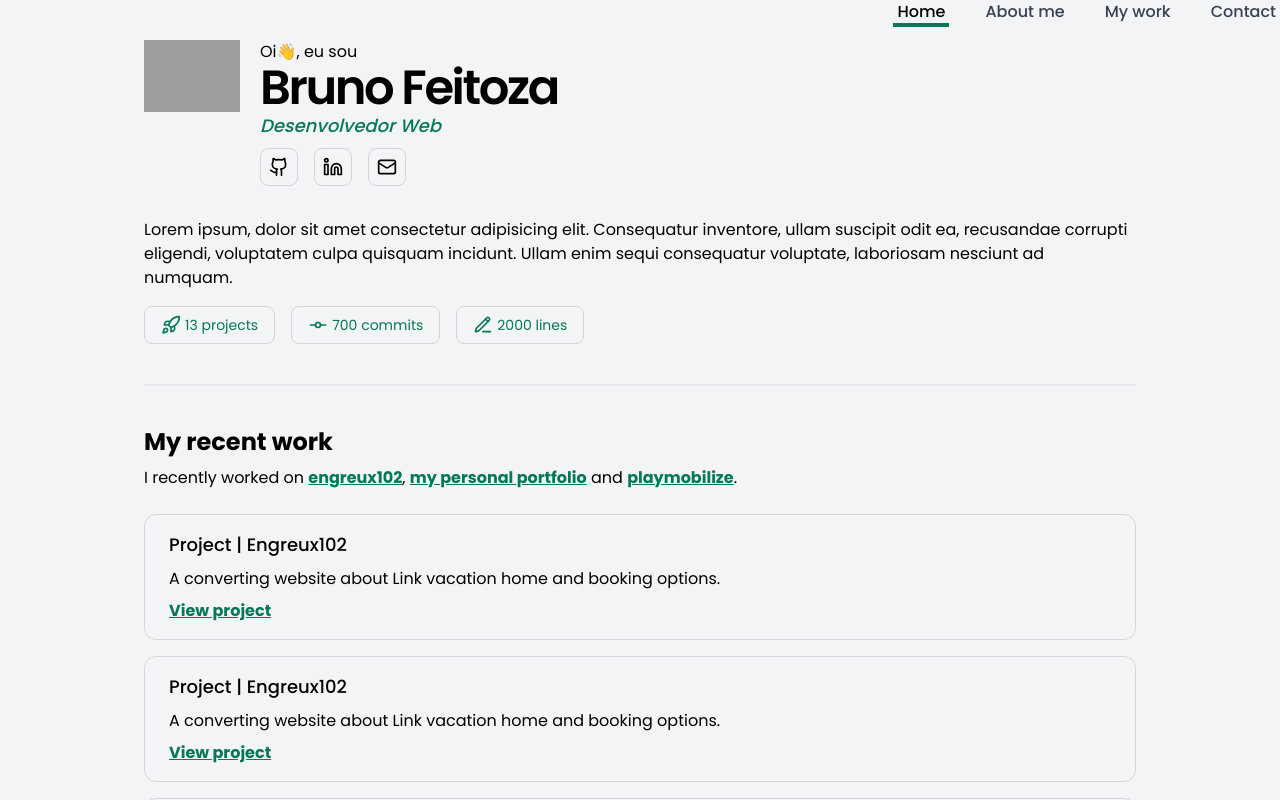
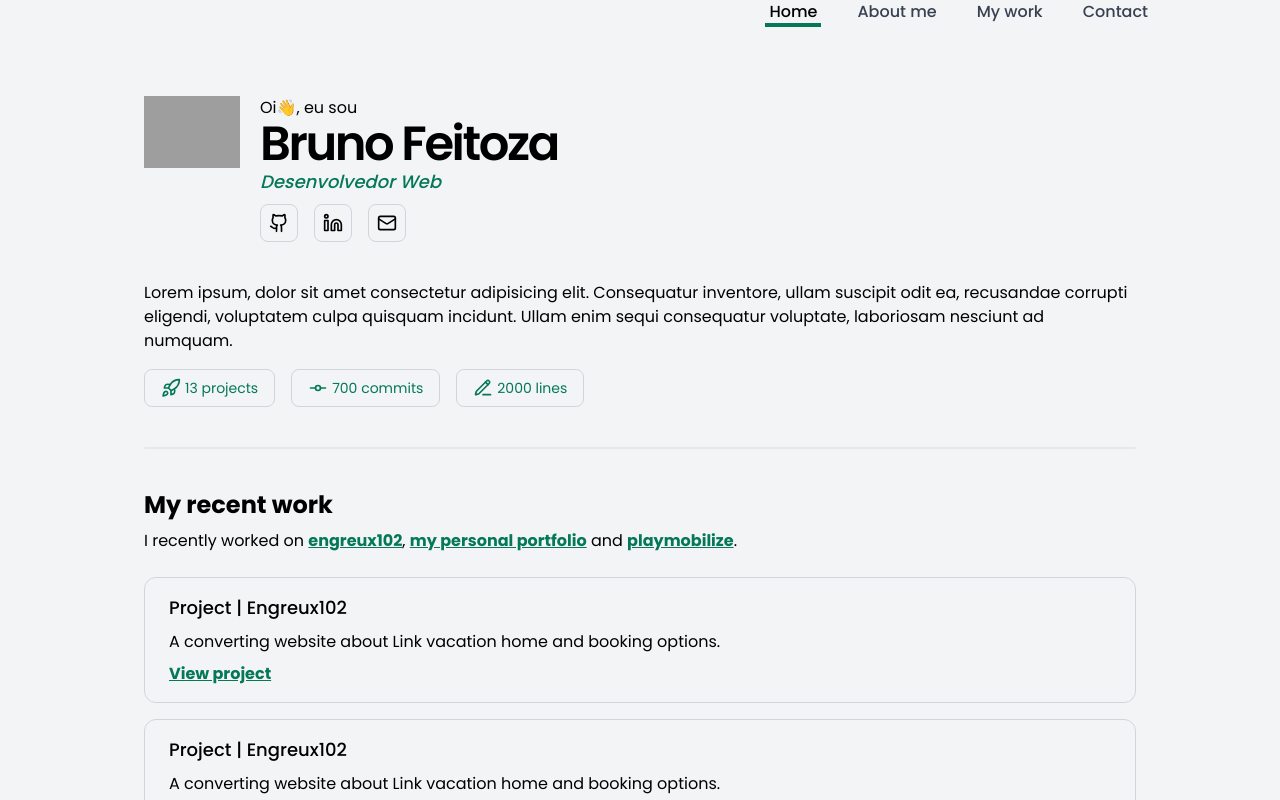
Before and after one commit to feitozabruno/brunodev.com.br, a Next.js app: page / in a window 1280 px wide. Shown: the top 800 px of the page. Built offline with nearby package versions, Linux system fonts and the light colour scheme; grey boxes are pictures that could not be loaded.

Commit message:
refactor: update home components with atomic design

```diff
--- a/src/components/ui/dropdown-menu.tsx
+++ b/src/components/ui/dropdown-menu.tsx
@@ -33,8 +33,7 @@ export function DropdownMenu() {
   }
 
   return (
-    <header className="md:hidden">
-      <nav>
+    <nav className="fixed inset-x-0 top-0 bg-gray-100 md:hidden">
       <div className="relative z-50 flex justify-end bg-gray-100 p-4">
         <button onClick={toggleMenu}>
           {open ? <Icon.X /> : <Icon.Menu />}
@@ -70,6 +69,5 @@ export function DropdownMenu() {
         </Link>
       </ul>
     </nav>
-    </header>
   )
 }
--- /dev/null
+++ b/src/components/ui/icon-button.tsx
@@ -0,0 +1,21 @@
+import Link from 'next/link'
+import React from 'react'
+
+interface IconButtonProps extends React.ComponentPropsWithoutRef<'svg'> {
+  link: string
+  Icon: React.ComponentType<React.SVGProps<SVGSVGElement>>
+}
+
+export function IconButton({ Icon, link, ...props }: IconButtonProps) {
+  return (
+    <Link
+      href={link}
+      className="inline-block rounded-lg border border-gray-300 p-2"
+    >
+      <Icon
+        className="h-4 w-4 transition-all hover:scale-110 hover:transition-all md:h-5 md:w-5"
+        {...props}
+      />
+    </Link>
+  )
+}
--- /dev/null
+++ b/src/components/ui/info-badge.tsx
@@ -0,0 +1,15 @@
+import React from 'react'
+
+interface InfoBadgeProps extends React.ComponentPropsWithoutRef<'svg'> {
+  Icon: React.ComponentType<React.SVGProps<SVGSVGElement>>
+  children: React.ReactNode
+}
+
+export function InfoBadge({ Icon, children }: InfoBadgeProps) {
+  return (
+    <div className="flex items-center gap-1 rounded-lg border border-gray-300 px-4 py-2 text-emerald-700">
+      <Icon className="h-5 w-5" />
+      {children}
+    </div>
+  )
+}
--- /dev/null
+++ b/src/components/ui/link-button.tsx
@@ -0,0 +1,15 @@
+import Link from 'next/link'
+import React from 'react'
+
+interface LinkButtonProps {
+  url: string
+  children: React.ReactNode
+}
+
+export function LinkButton({ url, children }: LinkButtonProps) {
+  return (
+    <Link href={url} className="font-bold text-emerald-700 underline">
+      {children}
+    </Link>
+  )
+}
--- a/src/pages/index.tsx
+++ b/src/pages/index.tsx
@@ -4,18 +4,20 @@ import { NavMenu } from '@/components/ui/nav-menu'
 
 import Image from 'next/image'
 import * as Icon from 'lucide-react'
-import Link from 'next/link'
+import { IconButton } from '@/components/ui/icon-button'
+import { LinkButton } from '@/components/ui/link-button'
+import { InfoBadge } from '@/components/ui/info-badge'
 
 export default function Home() {
   return (
     <>
-      <header>
+      <header className="relative mx-auto w-full md:max-w-screen-lg">
         <DropdownMenu />
         <NavMenu />
       </header>
 
       <main
-        className={`${poppins.className} mx-auto w-full max-w-screen-lg p-4 antialiased`}
+        className={`${poppins.className} mx-auto mt-14 w-full p-4 antialiased md:max-w-screen-lg`}
       >
         <section className="flex gap-5 md:flex-row">
           <div>
@@ -38,22 +40,14 @@ export default function Home() {
             </h3>
 
             <ul className="mt-2 flex gap-3 md:gap-4">
-              <li className="rounded-lg border border-gray-300 p-2">
-                <Link href="/">
-                  <Icon.Github className="h-4 w-4 transition-all hover:scale-110 hover:transition-all md:h-5 md:w-5" />
-                </Link>
+              <li>
+                <IconButton Icon={Icon.Github} link="/" />
               </li>
-
-              <li className="rounded-lg border border-gray-300 p-2">
-                <Link href="/">
-                  <Icon.Linkedin className="h-4 w-4 transition-all hover:scale-110 hover:transition-all md:h-5 md:w-5" />
-                </Link>
+              <li>
+                <IconButton Icon={Icon.Linkedin} link="/" />
               </li>
-
-              <li className="rounded-lg border border-gray-300 p-2">
-                <Link href="/">
-                  <Icon.Mail className="h-4 w-4 transition-all hover:scale-110 hover:transition-all md:h-5 md:w-5" />
-                </Link>
+              <li>
+                <IconButton Icon={Icon.Mail} link="/" />
               </li>
             </ul>
           </div>
@@ -68,20 +62,9 @@ export default function Home() {
           </p>
 
           <div className="mt-4 flex flex-wrap gap-4">
-            <div className="flex items-center gap-1 rounded-lg border border-gray-300 px-4 py-2 text-emerald-700">
-              <Icon.Rocket className="h-5 w-5" />
-              13 projects
-            </div>
-
-            <div className="flex items-center gap-1 rounded-lg border border-gray-300 px-4 py-2 text-emerald-700">
-              <Icon.GitCommit className="h-5 w-5" />
-              700 commits
-            </div>
-
-            <div className="flex items-center gap-1 rounded-lg border border-gray-300 px-4 py-2 text-emerald-700">
-              <Icon.PencilLine className="h-5 w-5" />
-              2000 lines
-            </div>
+            <InfoBadge Icon={Icon.Rocket}>13 projects</InfoBadge>
+            <InfoBadge Icon={Icon.GitCommit}>700 commits</InfoBadge>
+            <InfoBadge Icon={Icon.PencilLine}>2000 lines</InfoBadge>
           </div>
         </div>
 
@@ -91,19 +74,9 @@ export default function Home() {
           <header>
             <h2 className="text-2xl font-bold">My recent work</h2>
             <p className="mt-2">
-              I recently worked on{' '}
-              <Link href="/" className="font-bold text-emerald-700 underline">
-                engreux102
-              </Link>
-              ,{' '}
-              <Link href="/" className="font-bold text-emerald-700 underline">
-                my personal portfolio
-              </Link>{' '}
-              and{' '}
-              <Link href="/" className="font-bold text-emerald-700 underline">
-                playmobilize
-              </Link>
-              .
+              I recently worked on <LinkButton url="/">engreux102</LinkButton>,{' '}
+              <LinkButton url="/">my personal portfolio</LinkButton> and{' '}
+              <LinkButton url="/">playmobilize</LinkButton>.
             </p>
           </header>
 
@@ -114,9 +87,7 @@ export default function Home() {
                 A converting website about Link vacation home and booking
                 options.
               </p>
-              <Link href="" className="font-bold text-emerald-700 underline">
-                View project
-              </Link>
+              <LinkButton url="/">View project</LinkButton>
             </li>
 
             <li className="flex flex-col gap-2 rounded-xl border border-gray-300 p-4 px-6">
@@ -125,9 +96,7 @@ export default function Home() {
                 A converting website about Link vacation home and booking
                 options.
               </p>
-              <Link href="" className="font-bold text-emerald-700 underline">
-                View project
-              </Link>
+              <LinkButton url="/">View project</LinkButton>
             </li>
 
             <li className="flex flex-col gap-2 rounded-xl border border-gray-300 p-4 px-6">
@@ -136,15 +105,13 @@ export default function Home() {
                 A converting website about Link vacation home and booking
                 options.
               </p>
-              <Link href="" className="font-bold text-emerald-700 underline">
-                View project
-              </Link>
+              <LinkButton url="/">View project</LinkButton>
             </li>
           </ul>
         </div>
 
         <footer className="pb-6 pt-12 text-center text-sm text-gray-400">
-          <p>© 2024 brunofeitoza.dev</p>
+          <p>© 2024 brunodev.com.br</p>
         </footer>
       </main>
     </>
```
Lines whose indentation alone changed are shown as unchanged.
